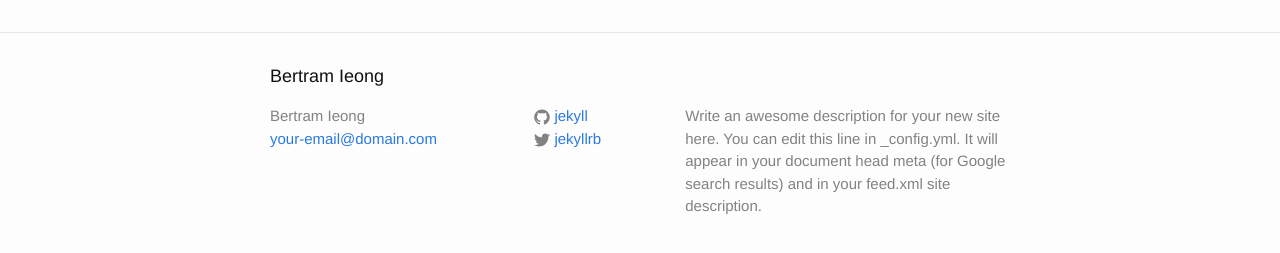
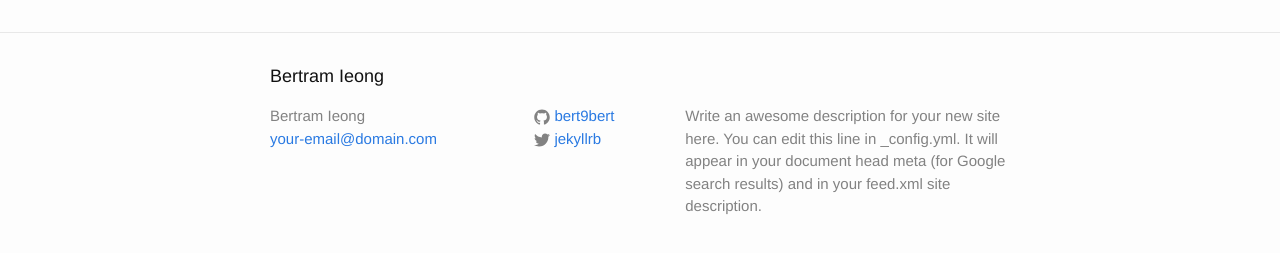
Before and after one commit to bert9bert/bert9bert.github.io, a Jekyll site: the page built from index.html, in a window 1280 px wide. Shown: the part 336-589 px from the top of the page. Built offline with Jekyll 4.4.1, drawn with Linux system fonts in a browser that asks for light colours.

Commit message:
updated github link

```diff
--- a/_config.yml
+++ b/_config.yml
@@ -8,7 +8,7 @@ description: > # this means to ignore newlines until "baseurl:"
 baseurl: "" # the subpath of your site, e.g. /blog/
 url: "http://yourdomain.com" # the base hostname & protocol for your site
 twitter_username: jekyllrb
-github_username:  jekyll
+github_username:  bert9bert
 
 # Build settings
 markdown: kramdown
```
